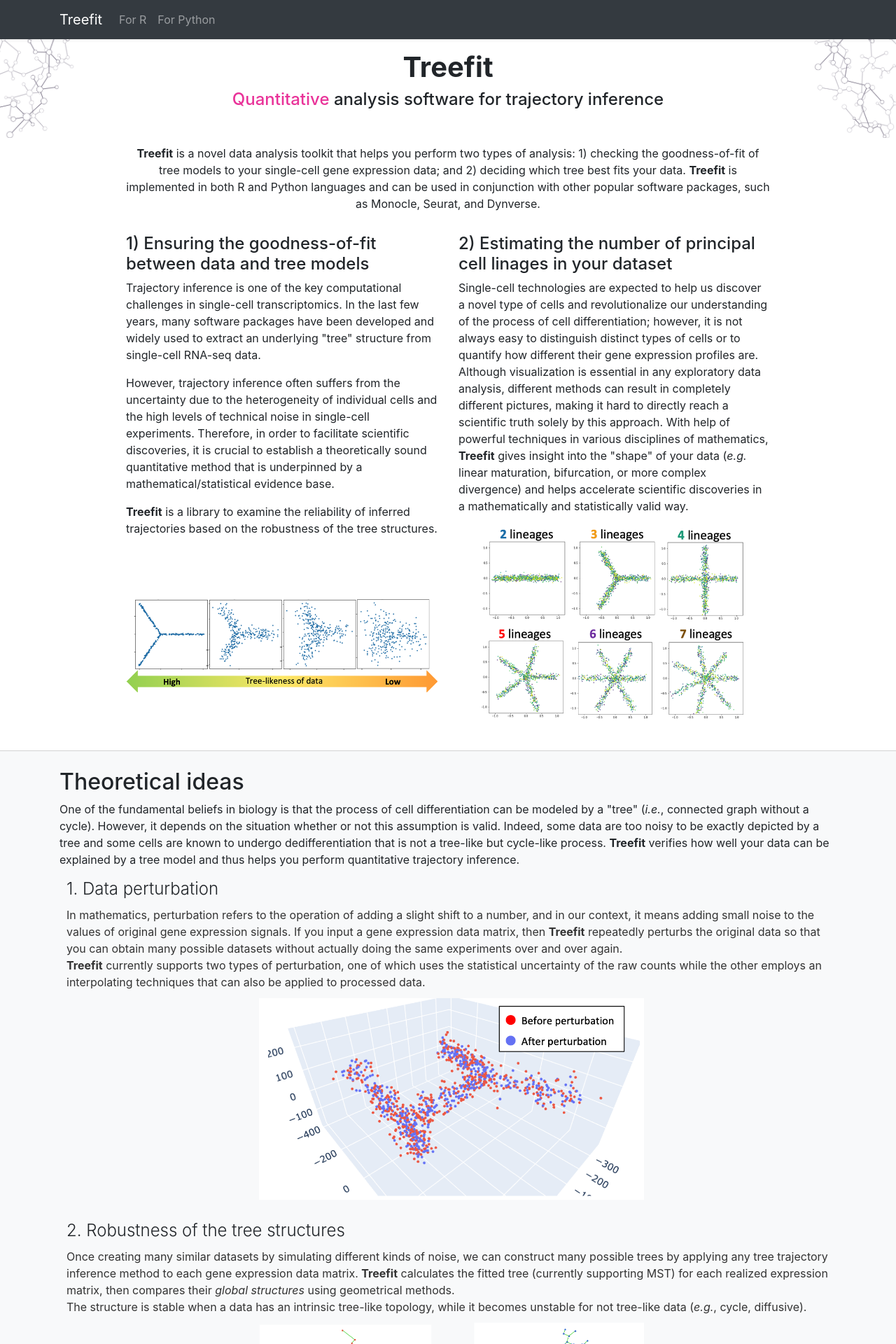
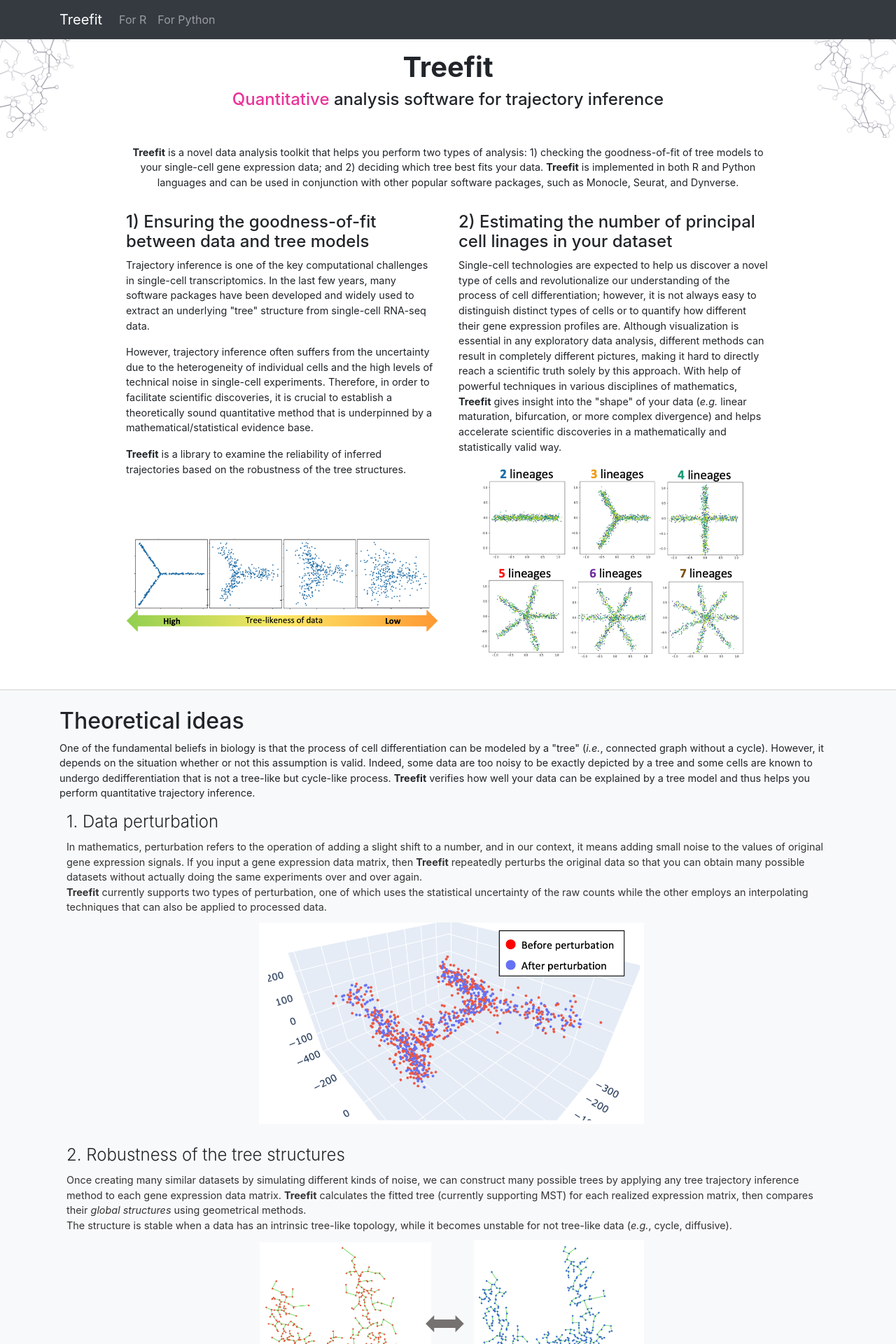
Before and after one commit to hayamizu-lab/hayamizu-lab.github.io, a Jekyll site: the page built from treefit/index.html, in a window 1280 px wide. Shown: the top 1920 px of the page at 70% size. Built offline with Jekyll 4.4.1, drawn with Linux system fonts in a browser that asks for light colours.

Commit message:
Decrease font size of paragraph

```diff
--- a/assets/stylesheets/main.scss
+++ b/assets/stylesheets/main.scss
@@ -10,6 +10,10 @@
 
 img {
   max-width: 100%;
+}
+
+p {
+  font-size: 0.9rem;
 }
 
 header {
```
